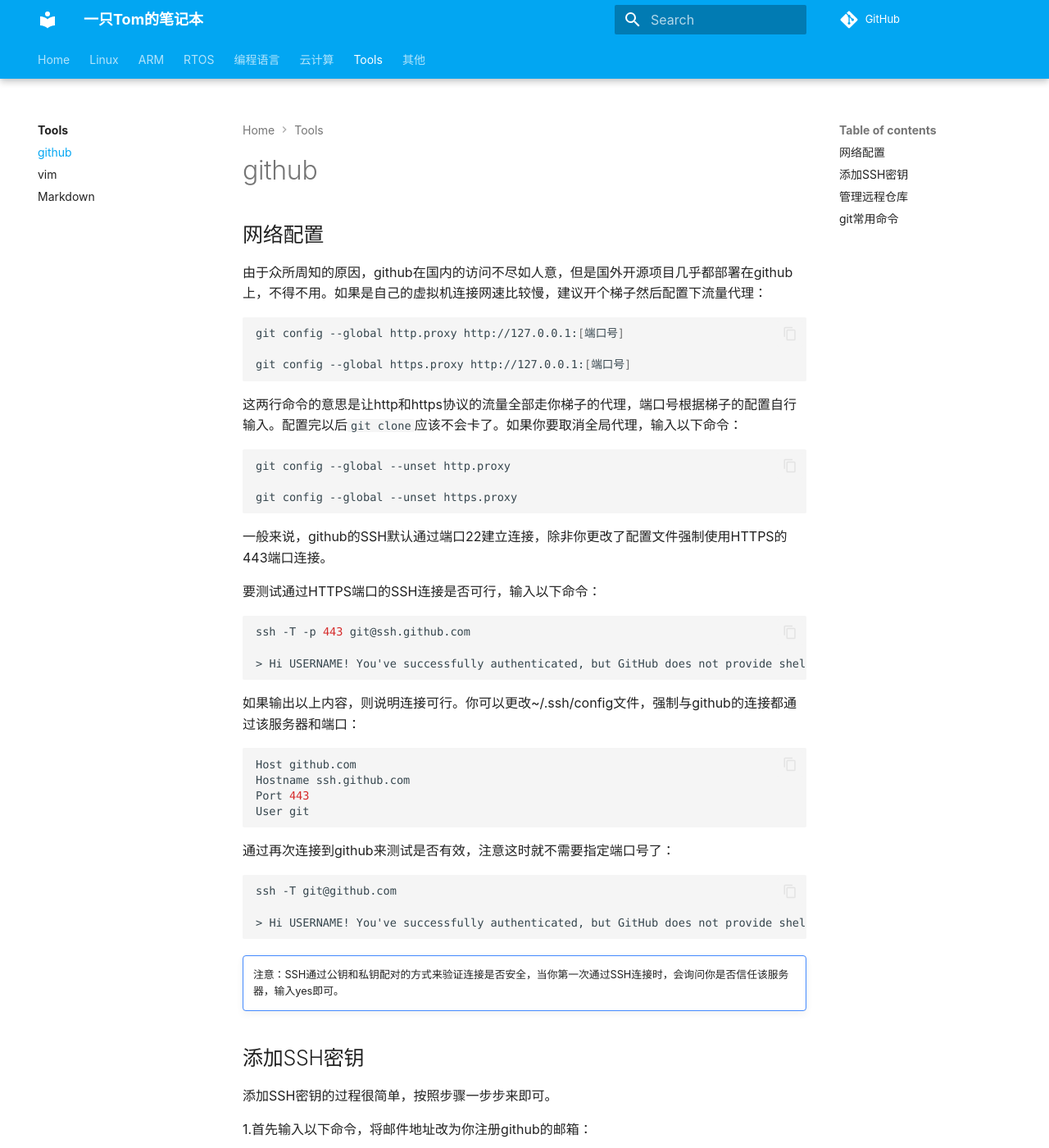
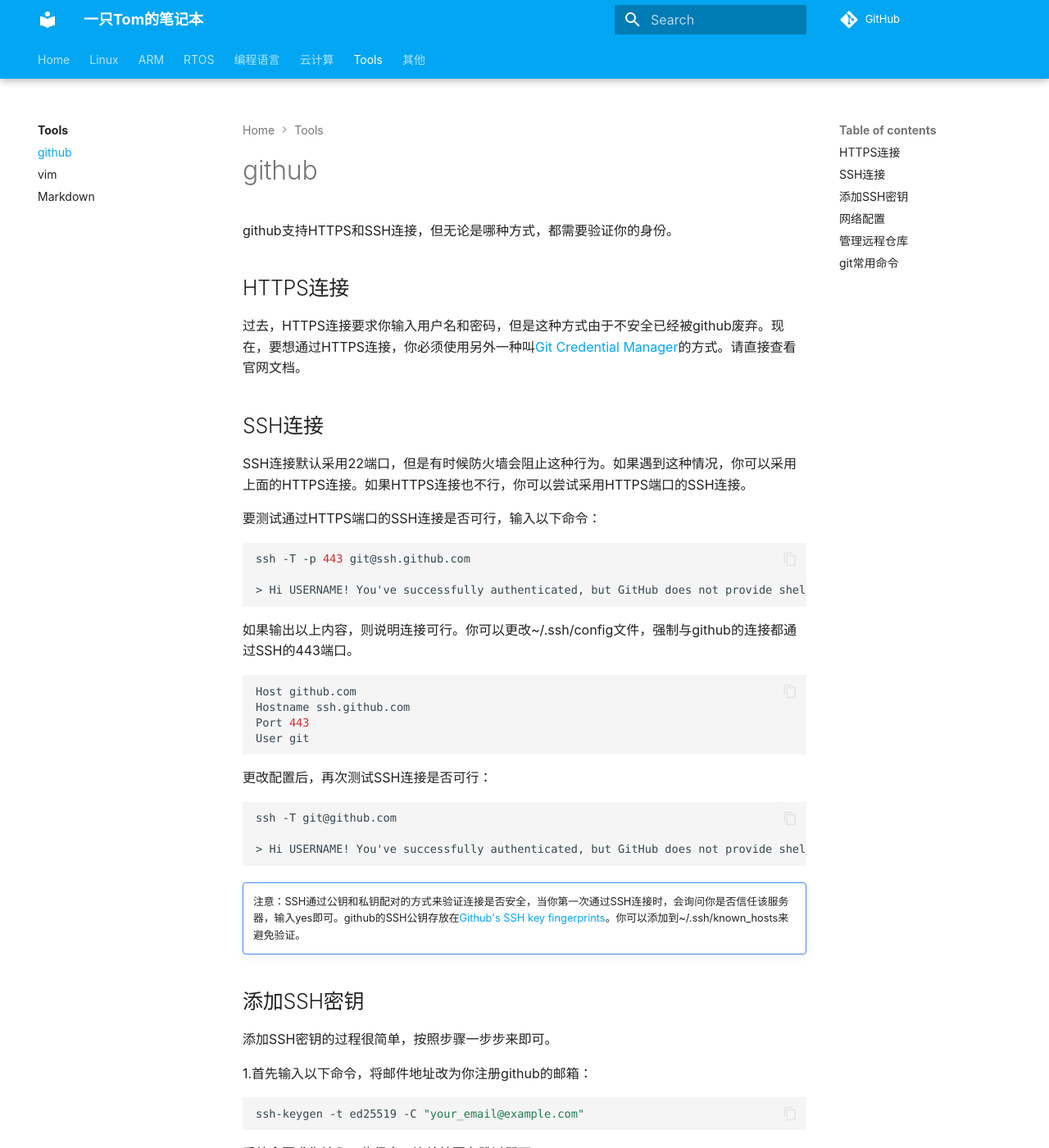
Before and after one commit to TomSjtu/notes, an MkDocs documentation site: the page built from docs/tools/github.md, in a window 1280 px wide and 1400 px high. Shown: the whole window at 82% size. Built offline with MkDocs 1.6.1 and Material for MkDocs 9.7.7, drawn with Linux system fonts in a browser that asks for light colours; comment, search, counter and statistics services are not loaded; some of the changed text lies outside the part shown.

Commit message:
github小更新

````diff
--- a/docs/tools/github.md
+++ b/docs/tools/github.md
@@ -1,24 +1,14 @@
 # github
 
-## 网络配置
+github支持HTTPS和SSH连接，但无论是哪种方式，都需要验证你的身份。
 
-由于众所周知的原因，github在国内的访问不尽如人意，但是国外开源项目几乎都部署在github上，不得不用。如果是自己的虚拟机连接网速比较慢，建议开个梯子然后配置下流量代理：
+## HTTPS连接
 
-```SHELL
-git config --global http.proxy http://127.0.0.1:[端口号]
+过去，HTTPS连接要求你输入用户名和密码，但是这种方式由于不安全已经被github废弃。现在，要想通过HTTPS连接，你必须使用另外一种叫[Git Credential Manager](https://github.com/git-ecosystem/git-credential-manager/blob/main/README.md)的方式。请直接查看官网文档。
 
-git config --global https.proxy http://127.0.0.1:[端口号]
-```
+## SSH连接
 
-这两行命令的意思是让http和https协议的流量全部走你梯子的代理，端口号根据梯子的配置自行输入。配置完以后`git clone`应该不会卡了。如果你要取消全局代理，输入以下命令：
-
-```SHELL
-git config --global --unset http.proxy
-
-git config --global --unset https.proxy
-```
-
-一般来说，github的SSH默认通过端口22建立连接，除非你更改了配置文件强制使用HTTPS的443端口连接。
+SSH连接默认采用22端口，但是有时候防火墙会阻止这种行为。如果遇到这种情况，你可以采用上面的HTTPS连接。如果HTTPS连接也不行，你可以尝试采用HTTPS端口的SSH连接。
 
 要测试通过HTTPS端口的SSH连接是否可行，输入以下命令：
 
@@ -27,7 +17,7 @@
 
 > Hi USERNAME! You've successfully authenticated, but GitHub does not provide shell access.
 ```
-如果输出以上内容，则说明连接可行。你可以更改~/.ssh/config文件，强制与github的连接都通过该服务器和端口：
+如果输出以上内容，则说明连接可行。你可以更改~/.ssh/config文件，强制与github的连接都通过SSH的443端口。
 
 ```SHELL
 Host github.com
@@ -36,7 +26,7 @@
 User git
 ```
 
-通过再次连接到github来测试是否有效，注意这时就不需要指定端口号了：
+更改配置后，再次测试SSH连接是否可行：
 
 ```SHELL
 ssh -T git@github.com
@@ -46,7 +36,7 @@
 
 !!! note ""
 
-    注意：SSH通过公钥和私钥配对的方式来验证连接是否安全，当你第一次通过SSH连接时，会询问你是否信任该服务器，输入yes即可。
+    注意：SSH通过公钥和私钥配对的方式来验证连接是否安全，当你第一次通过SSH连接时，会询问你是否信任该服务器，输入yes即可。github的SSH公钥存放在[Github's SSH key fingerprints](https://docs.github.com/en/authentication/keeping-your-account-and-data-secure/githubs-ssh-key-fingerprints)。你可以添加到~/.ssh/known_hosts来避免验证。
 
 ## 添加SSH密钥
 
@@ -83,6 +73,24 @@
 ```
 
 复制打印的内容，然后在github个人资料面点击设置，找到`SSH and GPG keys`，点击`New SSH key`，最后粘贴复制的公钥即可。
+
+## 网络配置
+
+github支持流量代理：
+
+```SHELL
+git config --global http.proxy http://127.0.0.1:[端口号]
+
+git config --global https.proxy http://127.0.0.1:[端口号]
+```
+
+这两行命令的意思是让http和https协议的流量全部走你梯子的代理，端口号根据梯子的配置自行输入。配置完以后`git clone`应该不会卡了。如果你要取消全局代理，输入以下命令：
+
+```SHELL
+git config --global --unset http.proxy
+
+git config --global --unset https.proxy
+```
 
 ## 管理远程仓库
 
--- a/mkdocs.yml
+++ b/mkdocs.yml
@@ -111,6 +111,7 @@
     - arm/index.md
     - arm/boot.md
     - arm/aarch64.md
+    - arm/standard.md
     - arm/instructions.md
     - arm/assembler.md
     - arm/exception.md
````
Also changed, not shown: docs/arm/index.md (+1 -0 lines), docs/arm/standard.md (added, +13 -0 lines), docs/linux/kernel/block.md (+1 -1 lines).
